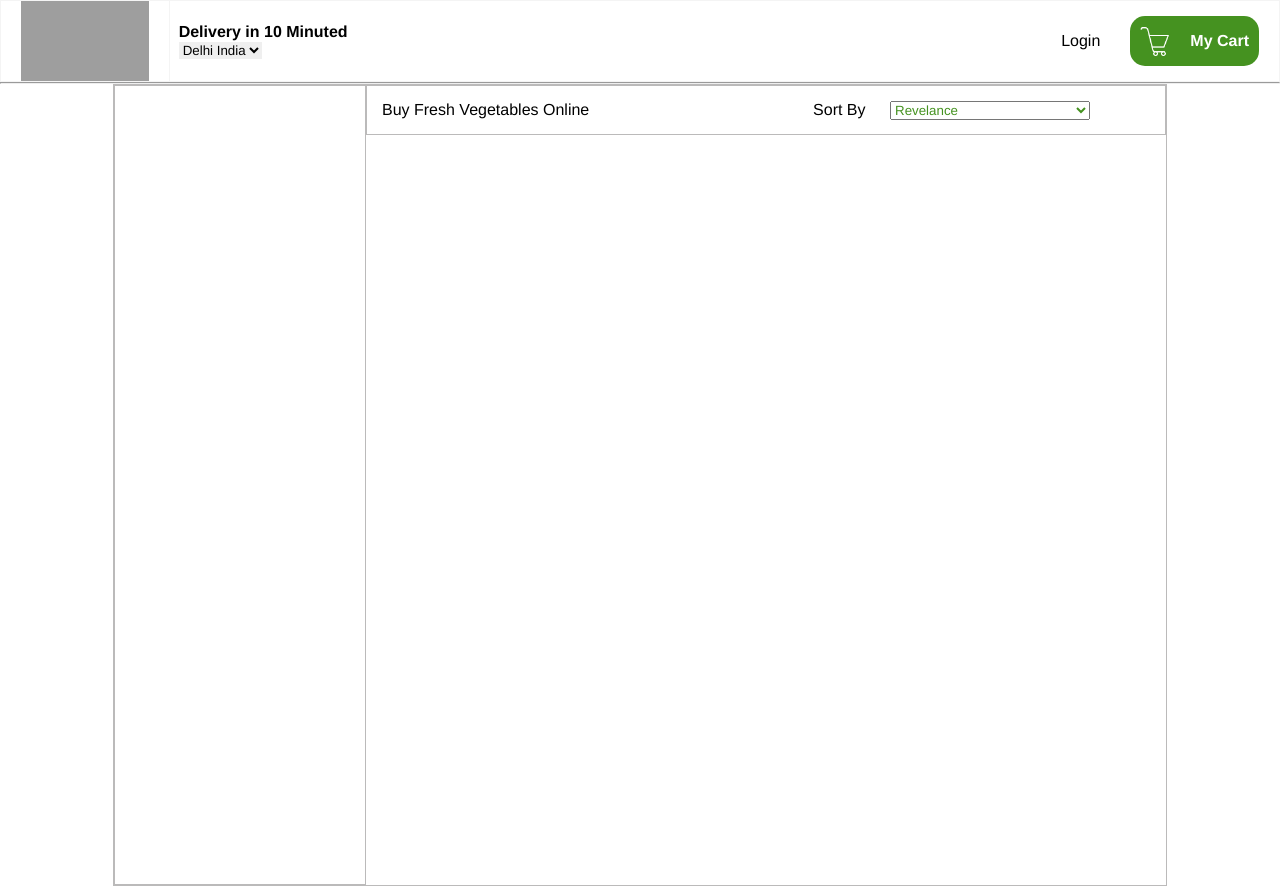
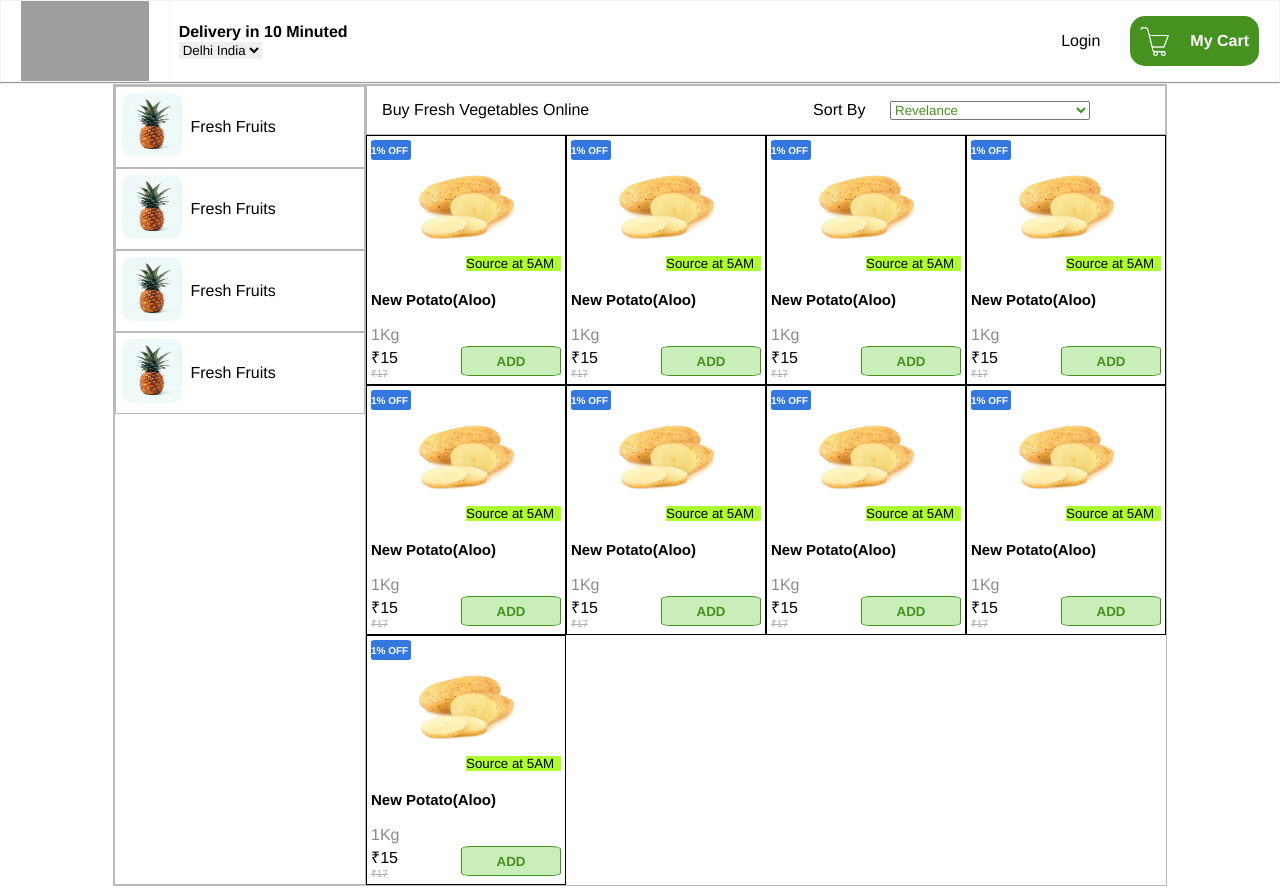
Before and after one commit to Raghav1400/BlinkIt, a plain HTML site: page index.html in a window 1280 px wide. Shown: the top 888 px of the page. Drawn offline with Linux system fonts and the light colour scheme; grey boxes are pictures that could not be loaded.

Commit message:
main_section mvc implemented

```diff
--- a/index.html
+++ b/index.html
@@ -4,7 +4,6 @@
         <meta charset="utf-8">
         <title>BlinkIt</title>
         <link rel="stylesheet" href="css/style.css">
-        <script type="module" src="./view/index.js"></script>
     </head>
     <body>
         <header id="header">
@@ -107,6 +106,6 @@
 
        </footer>
 
-       <script type="module" src="./control/index.js"></script>
+       <script type="module" src="./scripts/index.js"></script>
     </body>
 </html>
--- a/scripts/index.js
+++ b/scripts/index.js
@@ -1,8 +1,22 @@
 import {main_section_control} from './main_section/control.js'
-import {main_section_control} from './main_section/view.js'
-import {main_section_control} from './main_section/modal.js'
+import {main_section_view} from './main_section/view.js'
+import {main_section_modal} from './main_section/modal.js'
+
+window.addEventListener("DOMContentLoaded",function(){
+    var spec= init(main_section_modal,main_section_control,main_section_view);
 
 
+    function init(Model,Controller,View) {
+        const modal = new Model();
+        const view = new View();
+        const controller = new Controller({
+          modal,
+          view,
+        });
+        return [modal,controller,view ];
+    }
+    spec[1].init();
+});
 
 
 
--- a/scripts/main_section/control.js
+++ b/scripts/main_section/control.js
@@ -0,0 +1,12 @@
+
+export var main_section_control = function(spec){
+    var {modal,view} =spec;
+    this.modal=modal;
+    this.view=view;
+}
+
+main_section_control.prototype.init=function(){
+    var aside_content=this.modal.get_aside_content();
+    var section_bottom_content=this.modal.get_section_bottom_content();
+    this.view.render({aside_content,section_bottom_content});
+}
--- a/scripts/main_section/modal.js
+++ b/scripts/main_section/modal.js
@@ -1,9 +1,15 @@
-import {aside_content, section_bottom_content} from '../../data/content'
+import {aside_content, section_bottom_content} from '../../data/content.js'
 
-export function get_aside_content(){
+
+export var main_section_modal=function (){
+    this.aside_content=aside_content;
+    this.section_bottom_content=section_bottom_content;
+}
+
+main_section_modal.prototype.get_aside_content=function(){
     return aside_content;
 }
 
-export function get_section_bottom_content(){
+main_section_modal.prototype.get_section_bottom_content=function(){
     return section_bottom_content;
 }
--- a/scripts/main_section/view.js
+++ b/scripts/main_section/view.js
@@ -1,6 +1,7 @@
-import {get_aside_content,get_section_bottom_content} from './modal'
 
+export var main_section_view=function (){
 
+}
 
 var Main_aside_item = function(info){
     var element= document.createElement("div");
@@ -78,15 +79,14 @@ var Main_section_bottom_item = function(info){
 }
 
 
-
-var aside_content=get_aside_content();
+main_section_view.prototype.render= function(spec){
+    var {aside_content,section_bottom_content} =spec;
     for(let i=0;i<aside_content.length;i++){
         var item = Main_aside_item(aside_content[i]);
         document.getElementsByTagName("aside")[0].appendChild(item);
     }
-
-var section_bottom_content=get_section_bottom_content();
     section_bottom_content.forEach(function(itemInfo){
         var newItem= Main_section_bottom_item(itemInfo);
         document.getElementById("section-bottom").appendChild(newItem);
     });
+}
```
Lines whose indentation alone changed are shown as unchanged.
